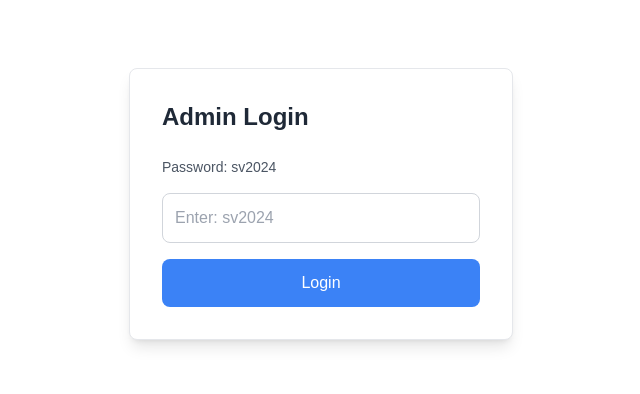
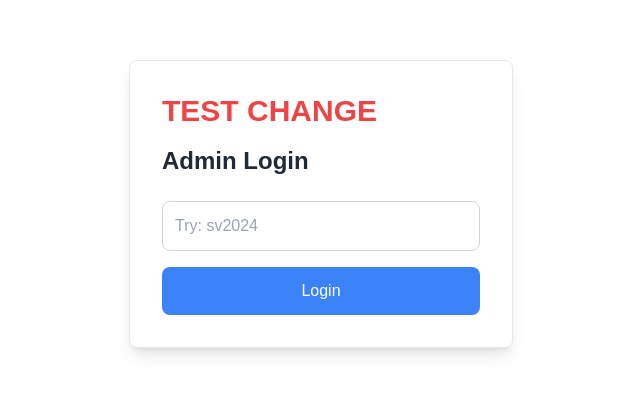
Before and after one commit to sailingvirgins88/sailing-dashboard, a Next.js app: page /admin in a window 1280 px wide. Shown: the part 196-590 px from the top of the page, without its empty margins (319-959 px from the left). Built offline with nearby package versions, Linux system fonts and the light colour scheme.

Commit message:
Add test change to verify deployment

```diff
--- a/app/admin/page.tsx
+++ b/app/admin/page.tsx
@@ -5,55 +5,35 @@ import { useState } from 'react';
 export default function AdminDashboard() {
   const [isAuthenticated, setIsAuthenticated] = useState(false);
   const [password, setPassword] = useState('');
-  const [isLoading, setIsLoading] = useState(false);
-
-  const CORRECT_PASSWORD = 'sv2024';
 
   const handleLogin = (e: React.FormEvent) => {
     e.preventDefault();
-    setIsLoading(true);
-
-    console.log('Login attempt:');
-    console.log('Entered password:', password);
-    console.log('Expected password:', CORRECT_PASSWORD);
-    console.log('Password length:', password.length);
-    console.log('Expected length:', CORRECT_PASSWORD.length);
-    console.log('Exact match?:', password === CORRECT_PASSWORD);
-
-    const trimmedPassword = password.trim();
-
-    if (trimmedPassword === CORRECT_PASSWORD) {
-      console.log('SUCCESS: Password correct!');
+    if (password === 'sv2024') {
       setIsAuthenticated(true);
     } else {
-      console.log('FAIL: Password incorrect');
-      alert(`Password incorrect. Please make sure you're using exactly: ${CORRECT_PASSWORD}`);
+      alert('Wrong password - try sv2024');
     }
-
-    setIsLoading(false);
   };
 
   if (!isAuthenticated) {
     return (
       <div className="min-h-screen flex items-center justify-center bg-white">
         <div className="bg-white p-8 rounded-lg shadow-lg w-96 border border-gray-200">
+          <h1 className="text-3xl font-bold text-red-500 mb-4">TEST CHANGE</h1>
           <h2 className="text-2xl font-bold mb-6 text-gray-800">Admin Login</h2>
-          <p className="text-sm text-gray-600 mb-4">Password: sv2024</p>
           <form onSubmit={handleLogin} className="space-y-4">
             <input
               type="text"
               value={password}
               onChange={(e) => setPassword(e.target.value)}
-              placeholder="Enter: sv2024"
+              placeholder="Try: sv2024"
               className="w-full p-3 border border-gray-300 rounded-lg text-gray-800"
-              disabled={isLoading}
             />
             <button
               type="submit"
-              className="w-full p-3 bg-blue-500 text-white rounded-lg hover:bg-blue-600 disabled:bg-blue-300"
-              disabled={isLoading}
+              className="w-full p-3 bg-blue-500 text-white rounded-lg hover:bg-blue-600"
             >
-              {isLoading ? 'Logging in...' : 'Login'}
+              Login
             </button>
           </form>
         </div>
@@ -64,7 +44,6 @@ export default function AdminDashboard() {
   return (
     <div>
       <h1>Welcome to Admin Dashboard</h1>
-      {/* Your admin dashboard content */}
     </div>
   );
 }
```
